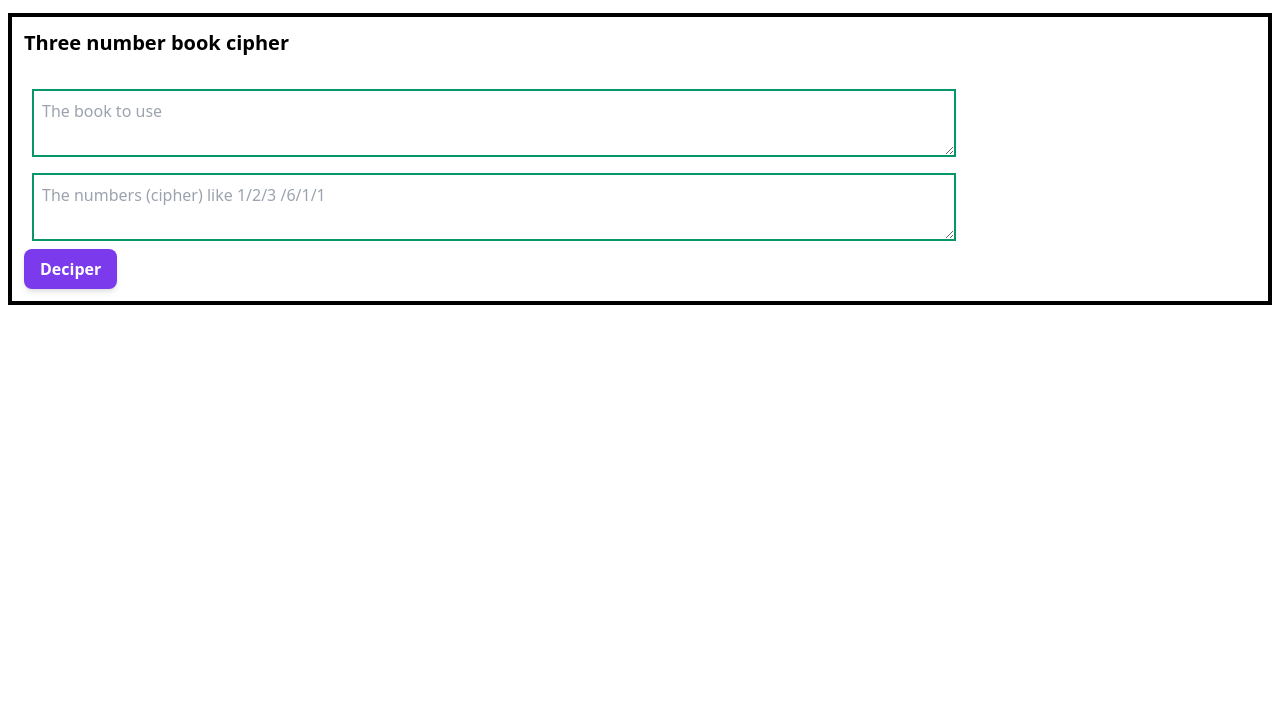
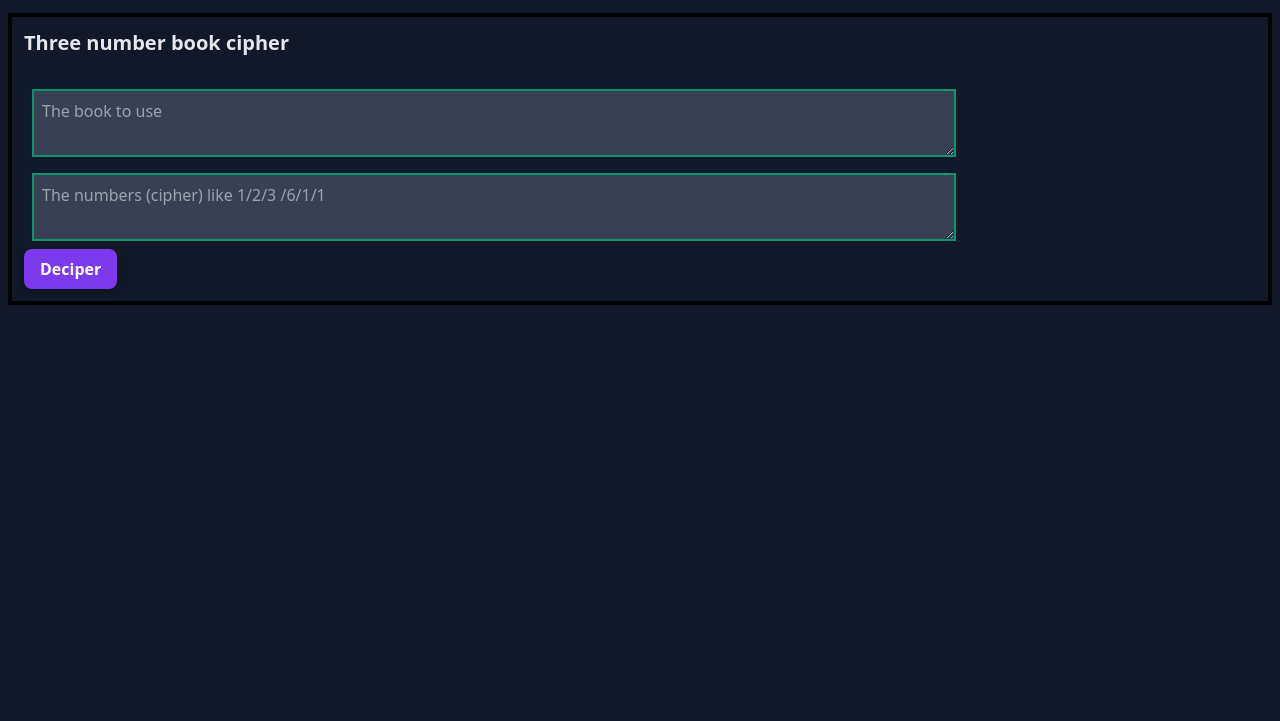
Before and after one commit to Pachwenko/catch-a-killer-utilities, a plain HTML site: page index.html in a window 1280 px wide. Shown: the part 79-800 px from the top of the page. Drawn offline with nearby package versions, Linux system fonts and the light colour scheme.

Commit message:
dark modeeeeee

```diff
--- a/index.html
+++ b/index.html
@@ -8,7 +8,7 @@
     <link rel="stylesheet" href="styles.css">
 </head>
 
-<body class="overflow-hidden m-2">
+<body class="overflow-hidden m-2 text-gray-200 bg-gray-900">
     <div class="m-4">
         <h1 class="text-3xl font-extrabold">Catch a Killer Cipher Utilities</h1>
         <p>Some useful stuff made to help figure out ciphers.</p>
@@ -16,9 +16,9 @@
     <div id="three-num-book-cipher" class="container border-4 border-black p-3 mx-auto">
         <h2 class="text-xl font-extrabold">Three number book cipher</h1>
         <br />
-        <textarea class="input-book w-3/4 border-2 border-green-600 p-2 m-2" id="book-text" placeholder="The book to use"></textarea>
+        <textarea class="input-book text-white bg-gray-700 w-3/4 border-2 border-green-600 p-2 m-2" id="book-text" placeholder="The book to use"></textarea>
         <br />
-        <textarea class="input-cipher w-3/4 border-2 border-green-600 p-2 m-2" id="book-cipher" placeholder="The numbers (cipher) like 1/2/3 /6/1/1"></textarea>
+        <textarea class="input-cipher text-white bg-gray-700 w-3/4 border-2 border-green-600 p-2 m-2" id="book-cipher" placeholder="The numbers (cipher) like 1/2/3 /6/1/1"></textarea>
         <br />
         <button class="flex-shrink-0 bg-purple-600 text-white text-base font-semibold py-2 px-4 rounded-lg shadow-md hover:bg-purple-700 focus:outline-none focus:ring-2 focus:ring-purple-500 focus:ring-offset-2 focus:ring-offset-purple-200" onclick="threeNumBookCipher()" id="three-num-book-cipher-button">Deciper</button>
         <br />
```
